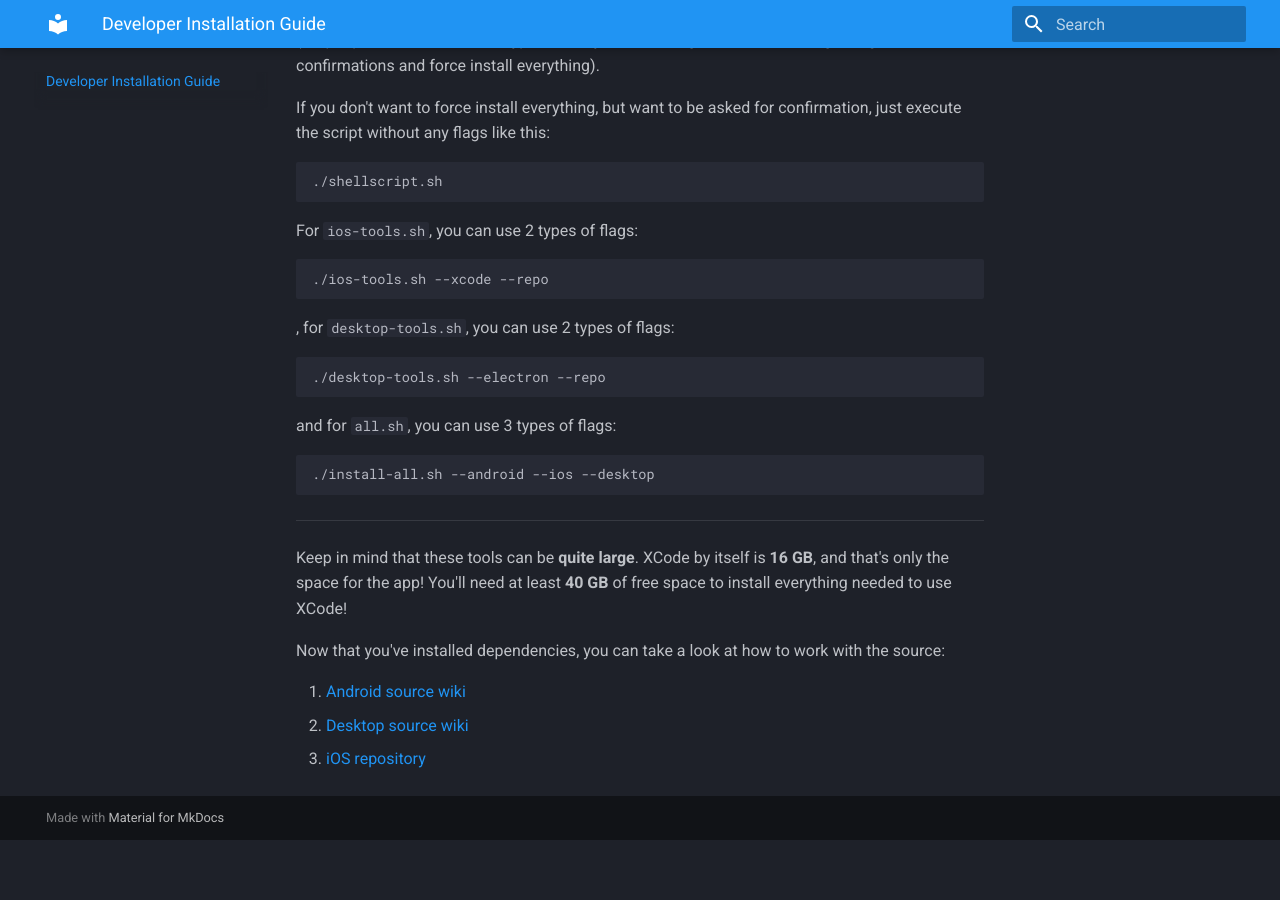
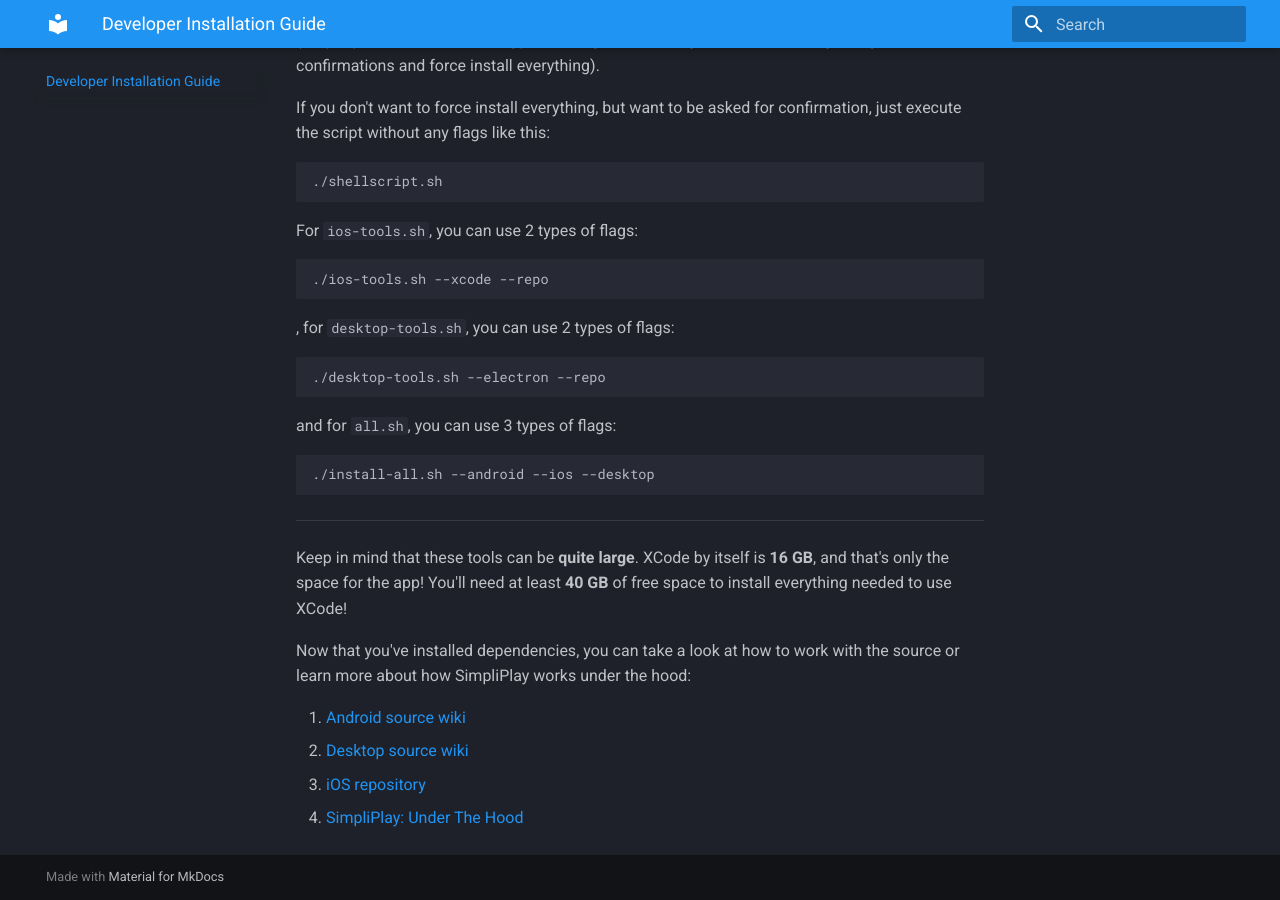
Before and after one commit to A-Star100/simpliplay-docs, an MkDocs documentation site: the page built from docs/dev-install.md, in a window 1280 px wide and 900 px high, scrolled down 653 px. Built offline with MkDocs 1.6.1 and Material for MkDocs 9.7.7, drawn with Linux system fonts in a browser that asks for light colours; before the commit the page ends 1493 px from its top, so only the background shows below that.

Commit message:
Update dev-install.md

```diff
--- a/docs/dev-install.md
+++ b/docs/dev-install.md
@@ -48,8 +48,9 @@ ____________________________________________
 
 Keep in mind that these tools can be **quite large**. XCode by itself is **16 GB**, and that's only the space for the app! You'll need at least **40 GB** of free space to install everything needed to use XCode!
 
-Now that you've installed dependencies, you can take a look at how to work with the source:
+Now that you've installed dependencies, you can take a look at how to work with the source or learn more about how SimpliPlay works under the hood:
 
 1. [Android source wiki](https://github.com/A-Star100/simpliplay-android/wiki)
 2. [Desktop source wiki](https://github.com/A-Star100/simpliplay-desktop/wiki)
 3. [iOS repository](https://github.com/A-Star100/simpliplay-ios)
+4. [SimpliPlay: Under The Hood](https://simpliplay-docs.readthedocs.io/en/latest/Developers/under-the-hood)
```
